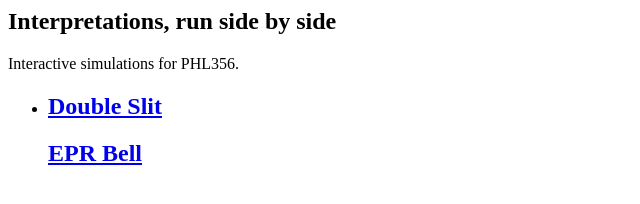
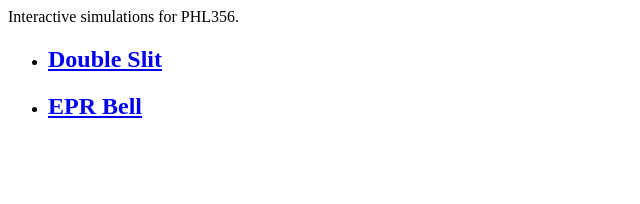
Before and after one commit to michaelearlmiller/phl356, a plain HTML site: page index.html in a window 1280 px wide. Shown: the whole page, without its empty margins (0-640 px from the left). Drawn offline with Linux system fonts and the light colour scheme.

Commit message:
Update index.html

```diff
--- a/index.html
+++ b/index.html
@@ -1,6 +1,5 @@
 
 <section class="intro">
-  <h1>Interpretations, run side by side</h1>
   <p>Interactive simulations for PHL356.</p>
 </section>
 
@@ -9,6 +8,11 @@
     <a class="art" href="{{ href }}" tabindex="-1" aria-hidden="true">    </a>
     <div class="body">
       <h2><a href="double_slit.html">Double Slit</a></h2>
+    </div>
+  </li>
+   <li class="demo">
+    <a class="art" href="{{ href }}" tabindex="-1" aria-hidden="true">    </a>
+    <div class="body">
       <h2><a href="epr_bell.html">EPR Bell</a></h2>
     </div>
   </li>
```
